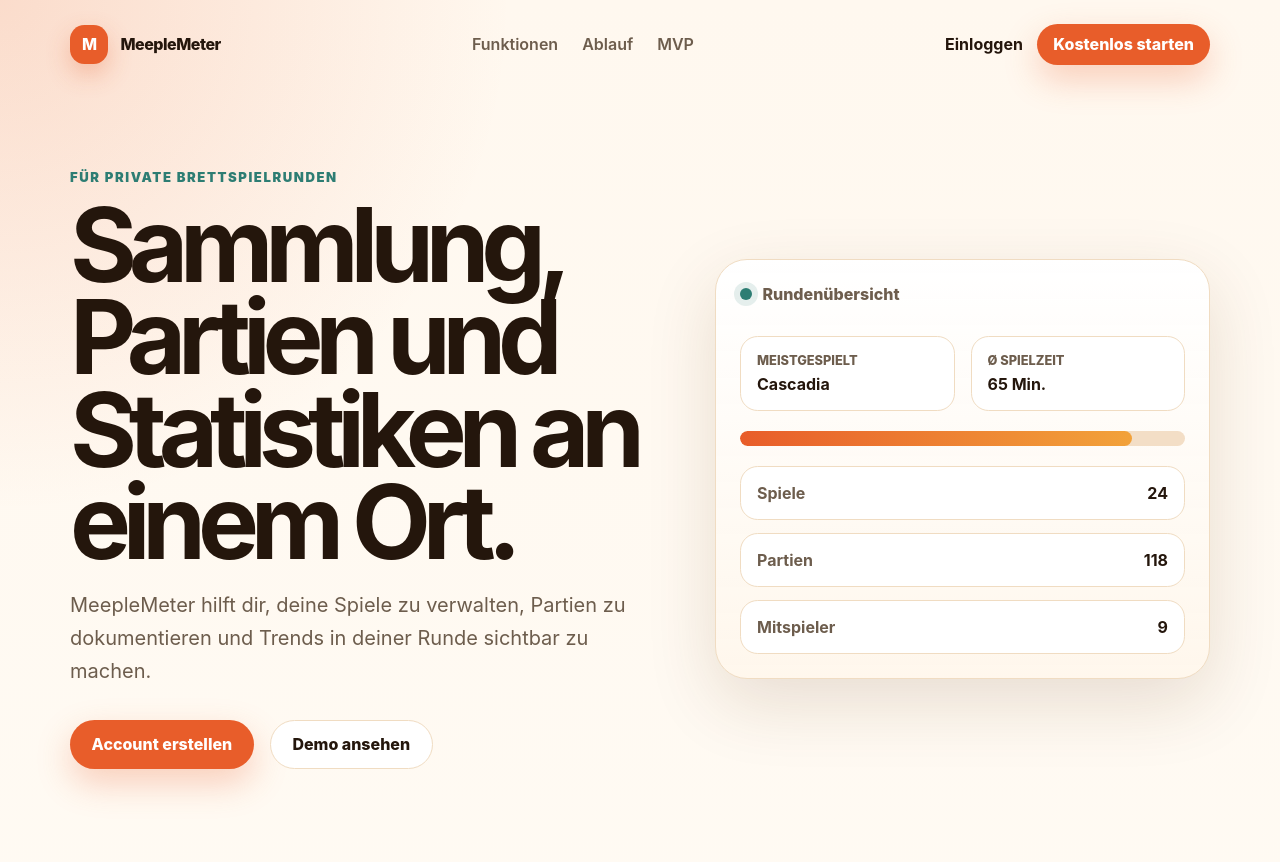
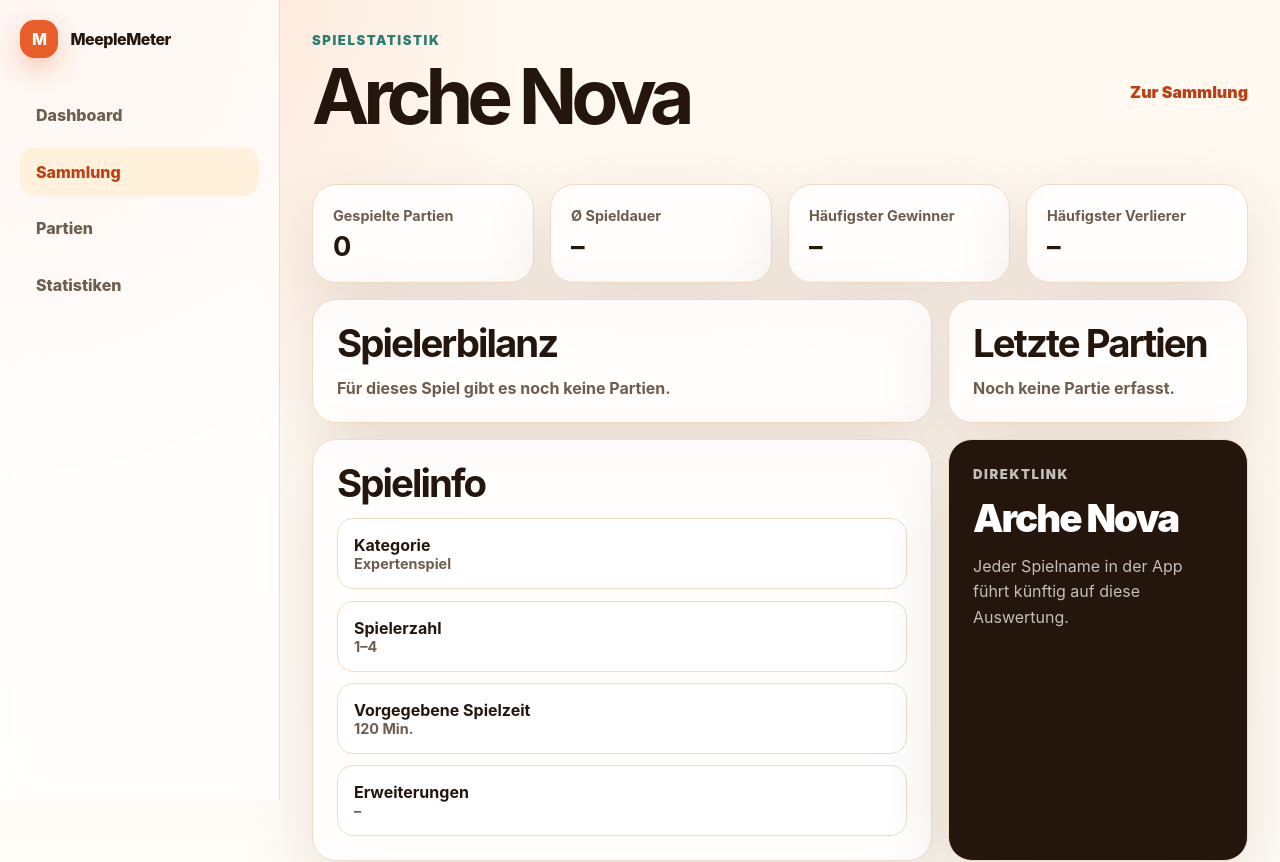
Before and after one commit to BADEMElSTER/MeepleMeter1, a React (Vite) app: page /games/ark-nova in a window 1280 px wide. Before the commit this address led to /. Shown: the top 862 px of the page. Built offline with nearby package versions, Linux system fonts and the light colour scheme.

Commit message:
Add linked game statistics detail pages

```diff
--- a/src/App.jsx
+++ b/src/App.jsx
@@ -1,6 +1,7 @@
 import { Navigate, Route, Routes } from "react-router-dom";
 import AppLayout from "./components/AppLayout.jsx";
 import Dashboard from "./pages/Dashboard.jsx";
+import GameDetail from "./pages/GameDetail.jsx";
 import Games from "./pages/Games.jsx";
 import Home from "./pages/Home.jsx";
 import Login from "./pages/Login.jsx";
@@ -17,6 +18,7 @@ export default function App() {
       <Route element={<AppLayout />}>
         <Route path="/dashboard" element={<Dashboard />} />
         <Route path="/games" element={<Games />} />
+        <Route path="/games/:gameId" element={<GameDetail />} />
         <Route path="/plays" element={<Plays />} />
         <Route path="/stats" element={<Stats />} />
       </Route>
--- /dev/null
+++ b/src/components/GameLink.jsx
@@ -0,0 +1,19 @@
+import { Link } from "react-router-dom";
+import { useAppData } from "../data/AppDataContext.jsx";
+
+export default function GameLink({ gameId, title, children, className = "" }) {
+  const { games } = useAppData();
+  const game =
+    games.find((entry) => entry.id === gameId) ??
+    games.find((entry) => entry.title.trim().toLowerCase() === title?.trim().toLowerCase());
+
+  if (!game) {
+    return children ?? title ?? "Unbekanntes Spiel";
+  }
+
+  return (
+    <Link className={`game-link ${className}`.trim()} to={`/games/${game.id}`}>
+      {children ?? game.title}
+    </Link>
+  );
+}
--- a/src/pages/Dashboard.jsx
+++ b/src/pages/Dashboard.jsx
@@ -1,4 +1,5 @@
 import { Link } from "react-router-dom";
+import GameLink from "../components/GameLink.jsx";
 import { useAppData } from "../data/AppDataContext.jsx";
 
 export default function Dashboard() {
@@ -15,7 +16,7 @@ export default function Dashboard() {
         <Metric label="Spiele in Sammlung" value={stats.totalGames} />
         <Metric label="Erfasste Partien" value={stats.totalPlays} />
         <Metric label="Ø gespielte Dauer" value={`${stats.averageDuration} Min.`} />
-        <Metric label="Meistgespielt" value={stats.mostPlayedGame.title} />
+        <Metric label="Meistgespielt" value={<GameLink gameId={stats.mostPlayedGame.id}>{stats.mostPlayedGame.title}</GameLink>} />
       </div>
 
       <div className="panel-grid">
@@ -28,7 +29,9 @@ export default function Dashboard() {
             {plays.map((play) => (
               <div className="list-row" key={play.id}>
                 <div>
-                  <strong>{play.game}</strong>
+                  <strong>
+                    <GameLink gameId={play.gameId} title={play.game} />
+                  </strong>
                   <span>{new Date(play.date).toLocaleDateString("de-DE")}</span>
                 </div>
                 <span>{play.winner}</span>
@@ -39,7 +42,9 @@ export default function Dashboard() {
 
         <article className="panel highlight-panel">
           <p className="eyebrow">Empfehlung</p>
-          <h2>{stats.mostPlayedGame.title}</h2>
+          <h2>
+            <GameLink gameId={stats.mostPlayedGame.id}>{stats.mostPlayedGame.title}</GameLink>
+          </h2>
           <p>
             Aktuell das meistgespielte Spiel deiner Runde mit{" "}
             {stats.mostPlayedGame.plays} Partien.
--- /dev/null
+++ b/src/pages/GameDetail.jsx
@@ -0,0 +1,220 @@
+import { Link, Navigate, useParams } from "react-router-dom";
+import GameLink from "../components/GameLink.jsx";
+import { useAppData } from "../data/AppDataContext.jsx";
+
+export default function GameDetail() {
+  const { gameId } = useParams();
+  const { games, plays } = useAppData();
+  const game = games.find((entry) => entry.id === gameId);
+
+  if (!game) {
+    return <Navigate to="/games" replace />;
+  }
+
+  const statistics = buildGameStatistics(game, plays);
+
+  return (
+    <section className="page">
+      <div className="page-heading row-heading">
+        <div>
+          <p className="eyebrow">Spielstatistik</p>
+          <h1>{game.title}</h1>
+        </div>
+        <Link className="ghost-button" to="/games">
+          Zur Sammlung
+        </Link>
+      </div>
+
+      <div className="metric-grid">
+        <Metric label="Gespielte Partien" value={statistics.playCount} />
+        <Metric label="Ø Spieldauer" value={formatMinutes(statistics.averageDuration)} />
+        <Metric label="Häufigster Gewinner" value={formatPlayer(statistics.mostWinsPlayer)} />
+        <Metric label="Häufigster Verlierer" value={formatPlayer(statistics.mostLossesPlayer)} />
+      </div>
+
+      <div className="panel-grid">
+        <article className="panel">
+          <h2>Spielerbilanz</h2>
+          <div className="list">
+            {statistics.players.map((player) => (
+              <div className="list-row" key={player.name}>
+                <div>
+                  <strong>{player.name}</strong>
+                  <span>
+                    {player.plays} Partien · {player.wins} Siege · {player.losses} Niederlagen
+                  </span>
+                </div>
+                <span>Ø Platz {formatPlacement(player.averagePlacement)}</span>
+              </div>
+            ))}
+            {!statistics.players.length && <p className="empty-hint">Für dieses Spiel gibt es noch keine Partien.</p>}
+          </div>
+        </article>
+
+        <article className="panel">
+          <h2>Letzte Partien</h2>
+          <div className="list">
+            {statistics.plays.map((play) => (
+              <div className="list-row" key={play.id}>
+                <div>
+                  <strong>{new Date(play.date).toLocaleDateString("de-DE")}</strong>
+                  <span>
+                    Gewinner: {play.winner} · {play.players} Spieler · {formatMinutes(play.duration)}
+                  </span>
+                </div>
+              </div>
+            ))}
+            {!statistics.plays.length && <p className="empty-hint">Noch keine Partie erfasst.</p>}
+          </div>
+        </article>
+
+        <article className="panel">
+          <h2>Spielinfo</h2>
+          <div className="list">
+            <InfoRow label="Kategorie" value={game.category} />
+            <InfoRow label="Spielerzahl" value={`${game.minPlayers}–${game.maxPlayers}`} />
+            <InfoRow label="Vorgegebene Spielzeit" value={formatMinutes(game.duration)} />
+            <InfoRow label="Erweiterungen" value={(game.expansions ?? []).map((entry) => entry.name).join(", ") || "–"} />
+          </div>
+        </article>
+
+        <article className="panel highlight-panel">
+          <p className="eyebrow">Direktlink</p>
+          <h2>
+            <GameLink gameId={game.id}>{game.title}</GameLink>
+          </h2>
+          <p>Jeder Spielname in der App führt künftig auf diese Auswertung.</p>
+        </article>
+      </div>
+    </section>
+  );
+}
+
+function Metric({ label, value }) {
+  return (
+    <article className="metric-card">
+      <span>{label}</span>
+      <strong>{value}</strong>
+    </article>
+  );
+}
+
+function InfoRow({ label, value }) {
+  return (
+    <div className="list-row">
+      <div>
+        <strong>{label}</strong>
+        <span>{value}</span>
+      </div>
+    </div>
+  );
+}
+
+function buildGameStatistics(game, plays) {
+  const matchingPlays = plays
+    .filter((play) => play.gameId === game.id || play.game === game.title)
+    .toSorted((first, second) => new Date(second.date) - new Date(first.date));
+  const playerMap = new Map();
+  const totalDuration = matchingPlays.reduce((sum, play) => sum + Number(play.duration || 0), 0);
+
+  for (const play of matchingPlays) {
+    const placements = getPlayPlacements(play);
+    const lossNames = getLossNames(play, placements);
+
+    for (const participant of play.participants ?? []) {
+      const player = playerMap.get(participant.name) ?? {
+        name: participant.name,
+        plays: 0,
+        wins: 0,
+        losses: 0,
+        totalPlacement: 0,
+        placementCount: 0,
+      };
+
+      player.plays += 1;
+      if (play.winner === participant.name) player.wins += 1;
+      if (lossNames.has(participant.name)) player.losses += 1;
+
+      if (placements.has(participant.name)) {
+        player.totalPlacement += placements.get(participant.name);
+        player.placementCount += 1;
+      }
+
+      playerMap.set(participant.name, player);
+    }
+  }
+
+  const players = [...playerMap.values()]
+    .map((player) => ({
+      ...player,
+      averagePlacement: player.placementCount ? player.totalPlacement / player.placementCount : null,
+    }))
+    .toSorted((first, second) => second.plays - first.plays || second.wins - first.wins);
+
+  return {
+    playCount: matchingPlays.length,
+    averageDuration: matchingPlays.length ? totalDuration / matchingPlays.length : null,
+    mostWinsPlayer: players.toSorted((first, second) => second.wins - first.wins || second.plays - first.plays)[0],
+    mostLossesPlayer: players.toSorted((first, second) => second.losses - first.losses || second.plays - first.plays)[0],
+    players,
+    plays: matchingPlays,
+  };
+}
+
+function getPlayPlacements(play) {
+  const participants = (play.participants ?? []).filter(
+    (participant) => participant.score !== null && participant.score !== undefined && participant.score !== "",
+  );
+
+  if (!participants.length || play.scoringMode === "none") {
+    return new Map();
+  }
+
+  const sortedParticipants = participants.toSorted((first, second) => {
+    if (play.scoringMode === "low" || play.scoringMode === "placement") {
+      return Number(first.score) - Number(second.score);
+    }
+
+    return Number(second.score) - Number(first.score);
+  });
+  const placements = new Map();
+  let currentPlacement = 1;
+
+  for (let index = 0; index < sortedParticipants.length; index += 1) {
+    const participant = sortedParticipants[index];
+    const previousParticipant = sortedParticipants[index - 1];
+
+    if (previousParticipant && Number(previousParticipant.score) !== Number(participant.score)) {
+      currentPlacement = index + 1;
+    }
+
+    placements.set(participant.name, currentPlacement);
+  }
+
+  return placements;
+}
+
+function getLossNames(play, placements) {
+  if (placements.size) {
+    const worstPlacement = Math.max(...placements.values());
+    return new Set([...placements.entries()].filter((entry) => entry[1] === worstPlacement).map((entry) => entry[0]));
+  }
+
+  if (!play.winner || play.winner === "Nicht erfasst") {
+    return new Set();
+  }
+
+  return new Set((play.participants ?? []).filter((participant) => participant.name !== play.winner).map((participant) => participant.name));
+}
+
+function formatMinutes(value) {
+  return value ? `${Math.round(value)} Min.` : "–";
+}
+
+function formatPlacement(value) {
+  return value === null || value === undefined ? "–" : Math.round(value * 10) / 10;
+}
+
+function formatPlayer(player) {
+  return player?.name ?? "–";
+}
--- a/src/pages/Games.jsx
+++ b/src/pages/Games.jsx
@@ -1,5 +1,6 @@
 import { useState } from "react";
 import Field from "../components/Field.jsx";
+import GameLink from "../components/GameLink.jsx";
 import { useAppData } from "../data/AppDataContext.jsx";
 import { gameCatalog } from "../data/gameCatalog.js";
 
@@ -314,7 +315,9 @@ export default function Games() {
             {games.map((game) => (
               <tr key={game.id}>
                 <td>
-                  <strong>{game.title}</strong>
+                  <strong>
+                    <GameLink gameId={game.id}>{game.title}</GameLink>
+                  </strong>
                 </td>
                 <td>{game.category}</td>
                 <td>{game.catalogYear ?? "–"}</td>
--- a/src/pages/Plays.jsx
+++ b/src/pages/Plays.jsx
@@ -1,5 +1,6 @@
 import { useState } from "react";
 import Field from "../components/Field.jsx";
+import GameLink from "../components/GameLink.jsx";
 import { useAppData } from "../data/AppDataContext.jsx";
 
 const defaultPlayerNames = ["Basti", "Nina", "Tom", "Lea"];
@@ -341,7 +342,9 @@ export default function Plays() {
           <article className="play-card" key={play.id}>
             <div>
               <span>{new Date(play.date).toLocaleDateString("de-DE")}</span>
-              <h2>{play.game}</h2>
+              <h2>
+                <GameLink gameId={play.gameId} title={play.game} />
+              </h2>
               <p>{play.note}</p>
               <div className="participant-summary">
                 {(play.participants ?? []).map((participant) => (
--- a/src/pages/Stats.jsx
+++ b/src/pages/Stats.jsx
@@ -1,4 +1,5 @@
 import { useMemo, useState } from "react";
+import GameLink from "../components/GameLink.jsx";
 import { useAppData } from "../data/AppDataContext.jsx";
 
 const tabs = [
@@ -77,8 +78,18 @@ function PersonalStats({ analytics }) {
                   <span>
                     {formatPercent(player.winRate)} Gewinnquote · Ø Platz {formatPlacement(player.averagePlacement)}
                   </span>
-                  <span>Beste Platzierung: {player.bestPlacementGame?.title ?? "–"}</span>
-                  <span>Häufigstes Spiel: {player.mostPlayedGame?.title ?? "–"}</span>
+                  <span>
+                    Beste Platzierung:{" "}
+                    <GameLink title={player.bestPlacementGame?.title}>
+                      {player.bestPlacementGame?.title ?? "–"}
+                    </GameLink>
+                  </span>
+                  <span>
+                    Häufigstes Spiel:{" "}
+                    <GameLink title={player.mostPlayedGame?.title}>
+                      {player.mostPlayedGame?.title ?? "–"}
+                    </GameLink>
+                  </span>
                 </div>
                 <span>{player.wins} Siege</span>
               </div>
@@ -118,7 +129,9 @@ function GameStats({ analytics }) {
             {analytics.gameDetails.map((game) => (
               <tr key={game.id}>
                 <td>
-                  <strong>{game.title}</strong>
+                  <strong>
+                    <GameLink gameId={game.id}>{game.title}</GameLink>
+                  </strong>
                 </td>
                 <td>{game.plays}</td>
                 <td>{formatPlayerStat(game.mostWinsPlayer, "wins", "Siege")}</td>
@@ -143,7 +156,14 @@ function GroupStats({ analytics }) {
         <Metric label="Erfasste Partien" value={analytics.totalPlays} />
         <Metric label="Gespielte Spiele" value={analytics.playedGames} />
         <Metric label="Ungespielte Spiele" value={analytics.unplayedGames} />
-        <Metric label="Meistgespielt" value={analytics.mostPlayedGame?.title ?? "–"} />
+        <Metric
+          label="Meistgespielt"
+          value={
+            <GameLink gameId={analytics.mostPlayedGame?.id}>
+              {analytics.mostPlayedGame?.title ?? "–"}
+            </GameLink>
+          }
+        />
       </div>
 
       <div className="panel-grid">
@@ -152,6 +172,7 @@ function GroupStats({ analytics }) {
           <div className="chart-list">
             {analytics.games.map((game) => (
               <ChartRow
+                gameId={game.id}
                 key={game.id}
                 label={game.title}
                 meta={`${game.plays} Partien · Ø ${formatMinutes(game.averagePlayedDuration)}`}
@@ -167,7 +188,9 @@ function GroupStats({ analytics }) {
             {analytics.unplayedGameList.slice(0, 8).map((game) => (
               <div className="list-row" key={game.id}>
                 <div>
-                  <strong>{game.title}</strong>
+                  <strong>
+                    <GameLink gameId={game.id}>{game.title}</GameLink>
+                  </strong>
                   <span>
                     {game.minPlayers}–{game.maxPlayers} Spieler · {game.duration} Min.
                   </span>
@@ -202,7 +225,8 @@ function GroupStats({ analytics }) {
                 <div>
                   <strong>{play.winner}</strong>
                   <span>
-                    {play.game} · {new Date(play.date).toLocaleDateString("de-DE")}
+                    <GameLink gameId={play.gameId} title={play.game} /> ·{" "}
+                    {new Date(play.date).toLocaleDateString("de-DE")}
                   </span>
                 </div>
               </div>
@@ -224,11 +248,13 @@ function Metric({ label, value }) {
   );
 }
 
-function ChartRow({ label, meta, percent }) {
+function ChartRow({ gameId, label, meta, percent }) {
   return (
     <div className="chart-row">
       <div>
-        <strong>{label}</strong>
+        <strong>
+          {gameId ? <GameLink gameId={gameId}>{label}</GameLink> : label}
+        </strong>
         <span>{meta}</span>
       </div>
       <div className="bar">
--- a/src/styles.css
+++ b/src/styles.css
@@ -502,9 +502,18 @@ dt,
 }
 
 .panel-header a,
-.auth-switch a {
+.auth-switch a,
+.game-link {
   color: var(--primary-dark);
   font-weight: 900;
+}
+
+.game-link:hover {
+  text-decoration: underline;
+}
+
+.highlight-panel .game-link {
+  color: #fff;
 }
 
 .stats-tabs {
```
